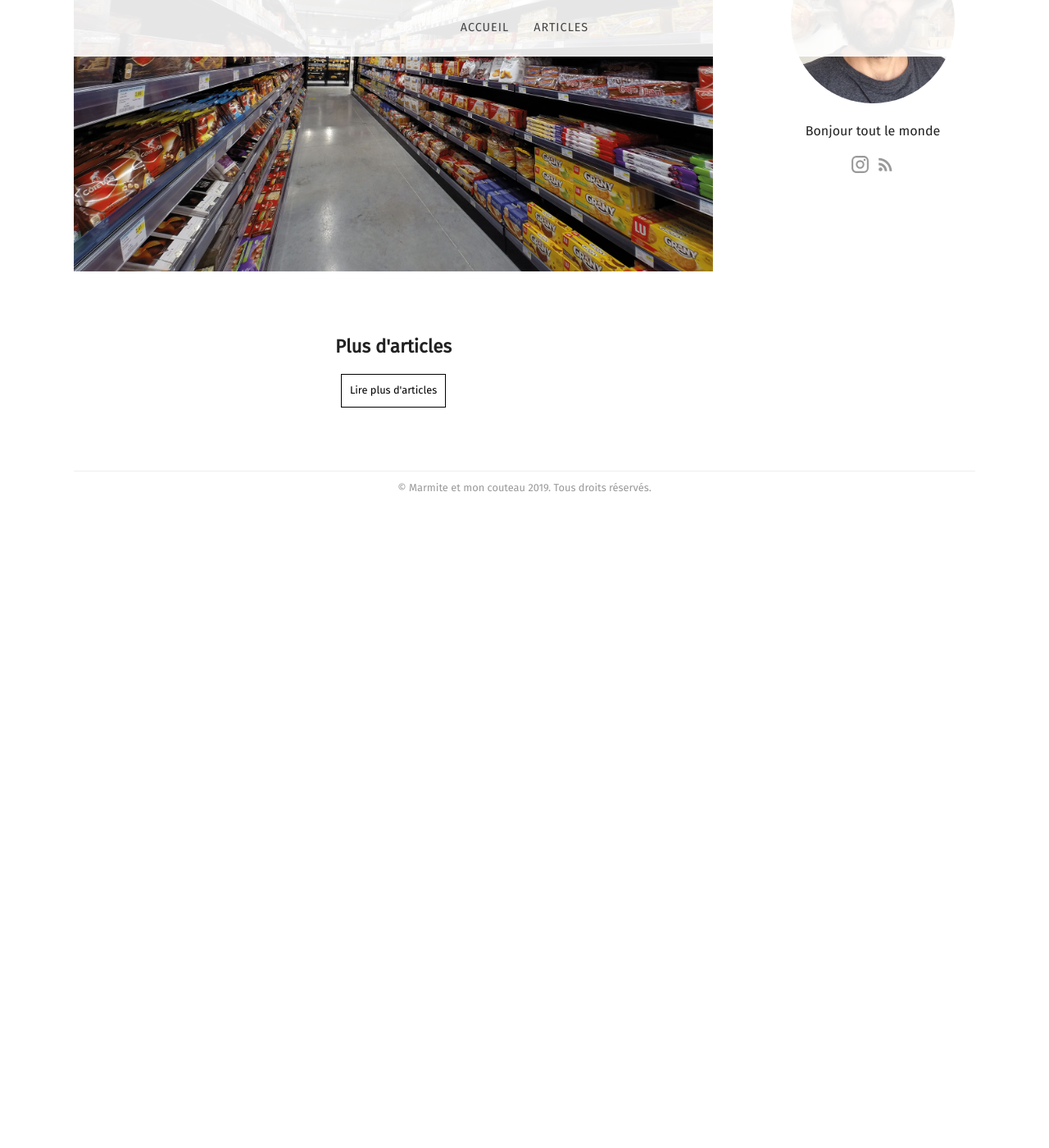
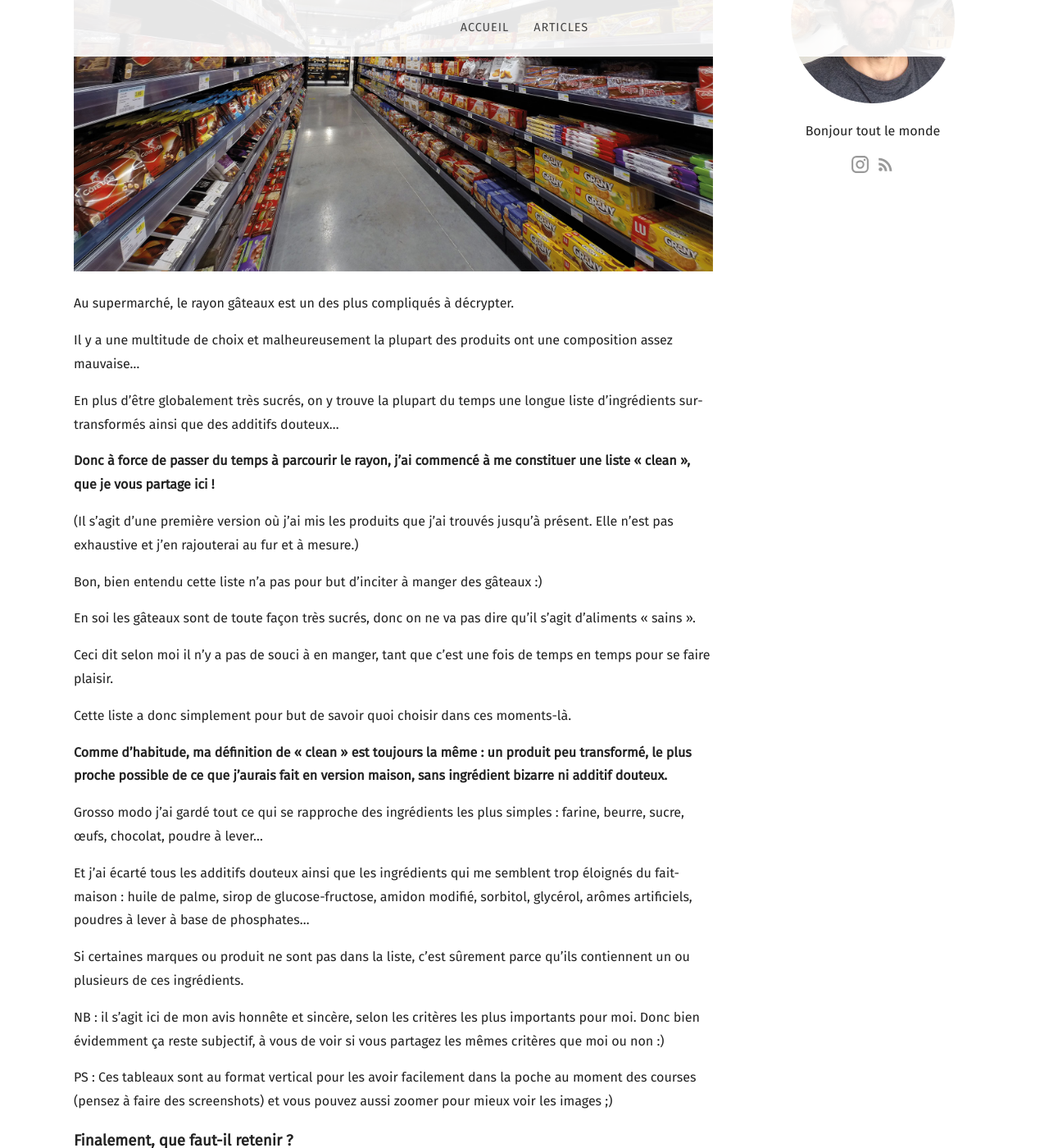
Before and after one commit to marmiteetmoncouteau/marmite-web, a Jekyll site: the page built from _posts/2019-04-17-mon-classement-des-meilleures-pâtes-à-tarte-du-supermarché.md, in a window 1280 px wide and 1400 px high, scrolled down 363 px. Shown: the whole window at 82% size. Built offline with Jekyll 4.4.1, drawn with Linux system fonts in a browser that asks for light colours; some web fonts are replaced; before the commit the page ends 993 px from its top, so only the background shows below that; some of the changed text lies outside the part shown.

Commit message:
Update from Forestry.io marmiteetmoncouteau@gmail.com updated _posts/2019-04-17-mon-classement-des-meilleures-pâtes-à-tarte-du-supermarché.md

```diff
--- a/_posts/2019-04-17-mon-classement-des-meilleures-pâtes-à-tarte-du-supermarché.md
+++ b/_posts/2019-04-17-mon-classement-des-meilleures-pâtes-à-tarte-du-supermarché.md
@@ -6,3 +6,44 @@ categories:
 featured_image: "/uploads/Pano-rayon-biscuits-GOPR1575-1.jpg"
 
 ---
+Au supermarché, le rayon gâteaux est un des plus compliqués à décrypter.
+
+Il y a une multitude de choix et malheureusement la plupart des produits ont une composition assez mauvaise…
+
+En plus d’être globalement très sucrés, on y trouve la plupart du temps une longue liste d’ingrédients sur-transformés ainsi que des additifs douteux…
+
+**Donc à force de passer du temps à parcourir le rayon, j’ai commencé à me constituer une liste « clean », que je vous partage ici !**
+
+(Il s’agit d’une première version où j’ai mis les produits que j’ai trouvés jusqu’à présent. Elle n’est pas exhaustive et j’en rajouterai au fur et à mesure.)
+
+Bon, bien entendu cette liste n’a pas pour but d’inciter à manger des gâteaux :)
+
+En soi les gâteaux sont de toute façon très sucrés, donc on ne va pas dire qu’il s’agit d’aliments « sains ».
+
+Ceci dit selon moi il n’y a pas de souci à en manger, tant que c’est une fois de temps en temps pour se faire plaisir.
+
+Cette liste a donc simplement pour but de savoir quoi choisir dans ces moments-là.
+
+**Comme d’habitude, ma définition de « clean » est toujours la même : un produit peu transformé, le plus proche possible de ce que j’aurais fait en version maison, sans ingrédient bizarre ni additif douteux.**
+
+Grosso modo j’ai gardé tout ce qui se rapproche des ingrédients les plus simples : farine, beurre, sucre, œufs, chocolat, poudre à lever…
+
+Et j’ai écarté tous les additifs douteux ainsi que les ingrédients qui me semblent trop éloignés du fait-maison : huile de palme, sirop de glucose-fructose, amidon modifié, sorbitol, glycérol, arômes artificiels, poudres à lever à base de phosphates…
+
+Si certaines marques ou produit ne sont pas dans la liste, c’est sûrement parce qu’ils contiennent un ou plusieurs de ces ingrédients.
+
+NB : il s’agit ici de mon avis honnête et sincère, selon les critères les plus importants pour moi. Donc bien évidemment ça reste subjectif, à vous de voir si vous partagez les mêmes critères que moi ou non :)
+
+PS : Ces tableaux sont au format vertical pour les avoir facilement dans la poche au moment des courses (pensez à faire des screenshots) et vous pouvez aussi zoomer pour mieux voir les images ;)
+
+### **Finalement, que faut-il retenir ?**
+
+\- Mieux vaut se tourner vers la catégorie des biscuits « secs » pour trouver des alternatives intéressantes. Les gâteaux « moelleux » contiennent souvent des additifs pour conserver leur texture. Ceux à éviter en particulier sont les gâteaux « moelleux et fourrés », qui sont les plus transformés et ceux qui contiennent le plus d’additifs.
+
+\- Mieux vaut privilégier les gâteaux les plus simples et traditionnels, comme les galettes bretonnes (mes préférées)
+
+\- En prenant du bio on limite la présence d’additifs douteux
+
+\- Parmi toutes les poudres à lever qu’on trouve dans les gâteaux, celles qu’il faut particulièrement éviter sont celles contenant des phosphates (diphosphates de sodium, phosphates de calcium, etc)
+
+PS : J’ai fait cette liste en toute bonne foi mais il est possible que j’aie fait des erreurs, dans ce cas-là n’hésitez pas à m’envoyer un petit message sur Instagram pour que je corrige J
```
